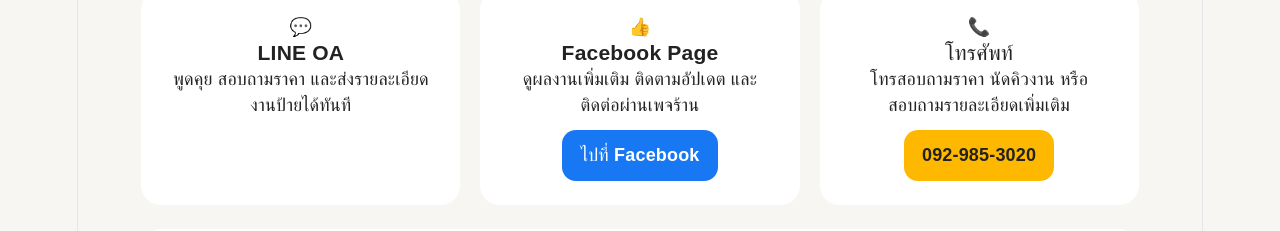
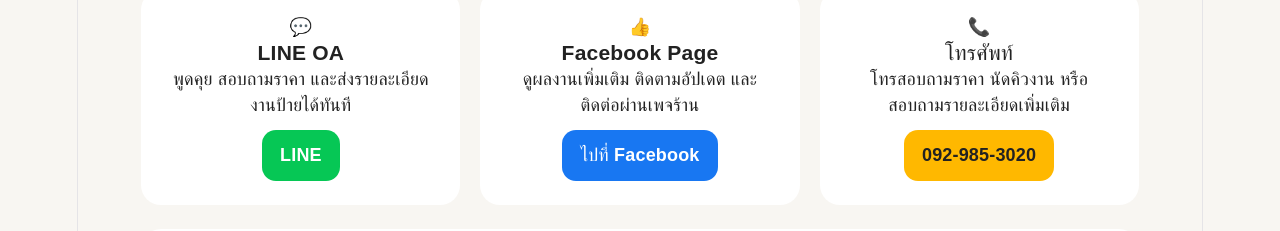
Before and after one commit to Tui-Satit/sign-shop, a React (Vite) app: page / in a window 1280 px wide. Shown: the part 2920-3151 px from the top of the page. Built offline with nearby package versions, Linux system fonts and the light colour scheme.

Commit message:
Add LINE button

```diff
--- a/src/App.jsx
+++ b/src/App.jsx
@@ -215,7 +215,14 @@
                 <div className="contact-content">
                   <h3>LINE OA</h3>
                   <p>พูดคุย สอบถามราคา และส่งรายละเอียดงานป้ายได้ทันที</p>
-
+                <a
+              href="https://line.me/R/oaMessage/@611cpkqx/"
+              target="_blank"
+              rel="noopener noreferrer"
+              className="contact-btn line-btn"
+            >
+              LINE
+            </a>
 
                 </div>
               </div>
```
